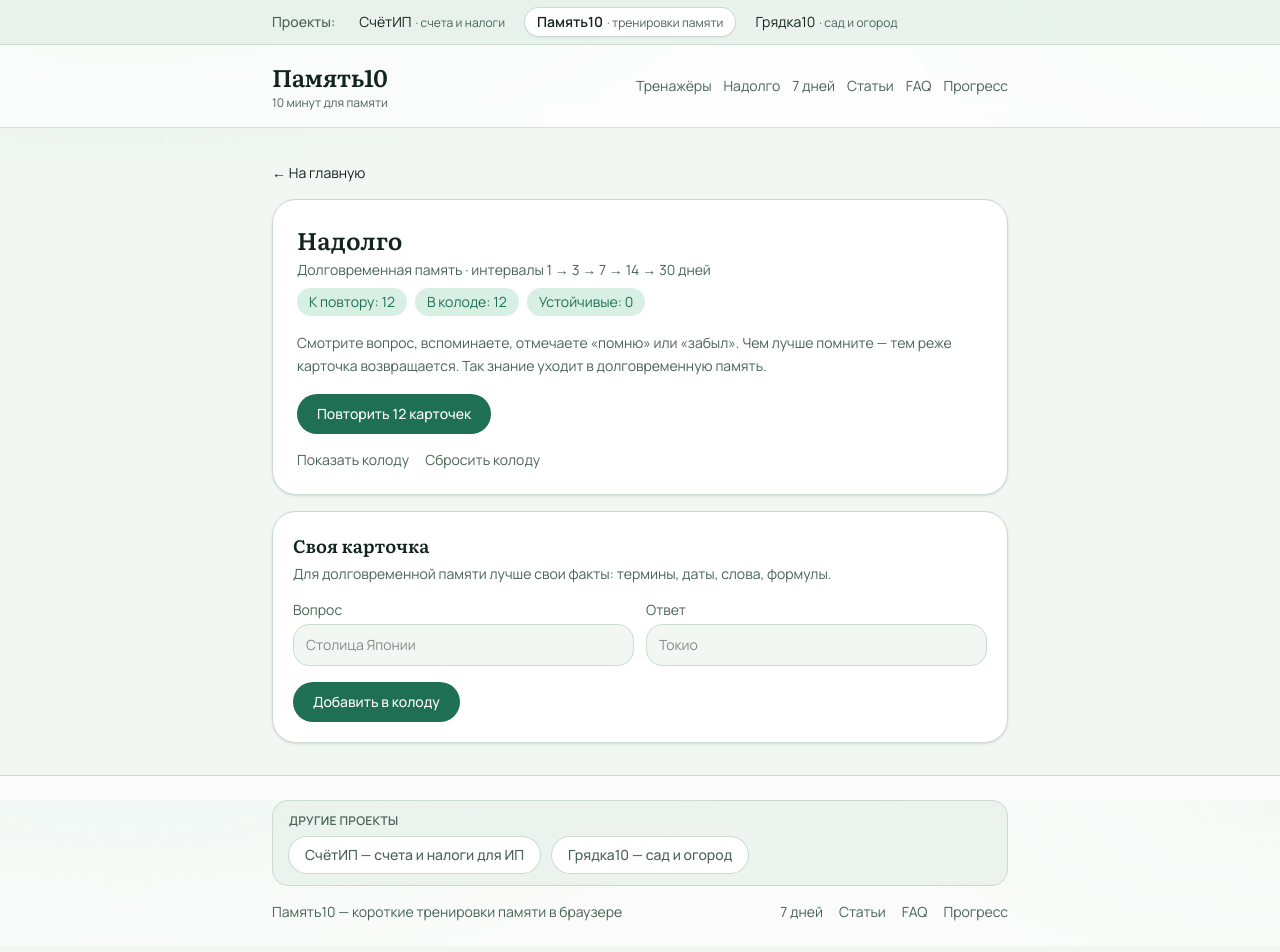
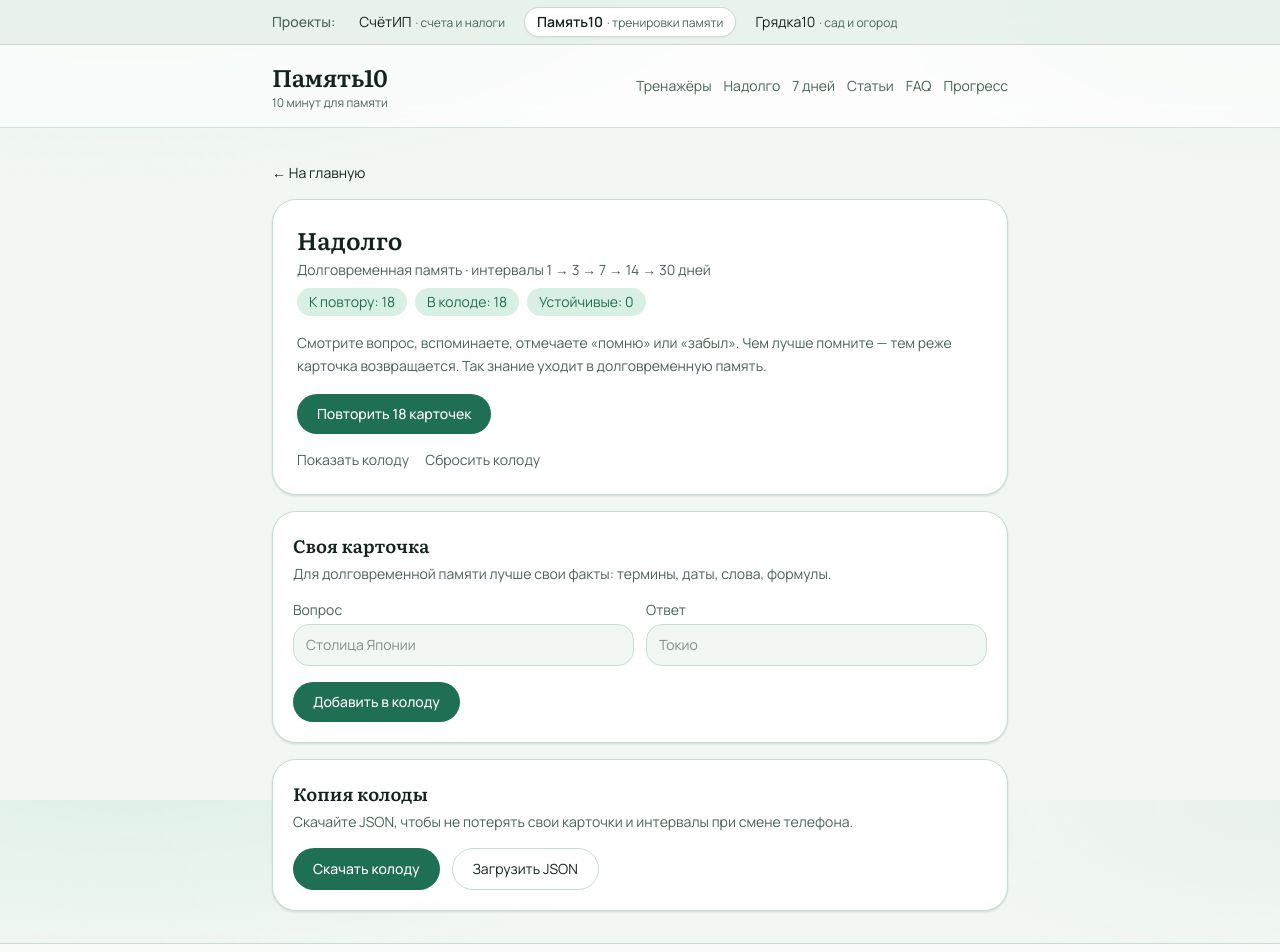
Before and after one commit to thesuperfatal/pamyat10, a Next.js app: page /trainers/longterm in a window 1280 px wide. Shown: the top 952 px of the page. Built offline with nearby package versions, Linux system fonts and the light colour scheme.

Commit message:
Add SRS deck backup and due-today banner for long-term memory.
Co-authored-by: Cursor <cursoragent@cursor.com>

```diff
--- a/app/page.tsx
+++ b/app/page.tsx
@@ -1,4 +1,5 @@
 import Link from "next/link";
+import DueTodayBanner from "@/components/DueTodayBanner";
 import StatsSummary from "@/components/StatsSummary";
 import { ARTICLES } from "@/lib/articles";
 import { TRAINERS } from "@/lib/trainers";
@@ -44,6 +45,8 @@ export default function HomePage() {
           </Link>
         </div>
       </section>
+
+      <DueTodayBanner />
 
       <section className="mb-12 rounded-3xl border border-[var(--line)] bg-white p-6 shadow-sm">
         <h2 className="font-[family-name:var(--font-display)] text-xl font-semibold">
--- /dev/null
+++ b/components/DueTodayBanner.tsx
@@ -0,0 +1,45 @@
+"use client";
+
+import Link from "next/link";
+import { useEffect, useState } from "react";
+import { deckStats, loadDeck } from "@/lib/srsStore";
+
+export default function DueTodayBanner() {
+  const [due, setDue] = useState<number | null>(null);
+  const [total, setTotal] = useState(0);
+
+  useEffect(() => {
+    const stats = deckStats(loadDeck());
+    setDue(stats.due);
+    setTotal(stats.total);
+  }, []);
+
+  if (due === null) {
+    return (
+      <div className="mb-12 rounded-3xl border border-[var(--line)] bg-white/80 px-5 py-4 text-sm text-[var(--muted)]">
+        Загрузка карточек «Надолго»…
+      </div>
+    );
+  }
+
+  return (
+    <section className="mb-12 rounded-3xl border border-[var(--line)] bg-white p-5 shadow-sm sm:p-6">
+      <p className="text-xs font-medium uppercase tracking-wide text-[var(--accent)]">
+        Долговременная память
+      </p>
+      <h2 className="mt-1 font-[family-name:var(--font-display)] text-xl font-semibold">
+        {due > 0 ? `Сегодня к повтору: ${due}` : "На сегодня повторений нет"}
+      </h2>
+      <p className="mt-2 text-sm text-[var(--muted)]">
+        В колоде {total} {total === 1 ? "карточка" : total < 5 ? "карточки" : "карточек"}. Интервалы
+        помогают удержать знание на недели вперёд.
+      </p>
+      <Link
+        href="/trainers/longterm/"
+        className="mt-4 inline-flex rounded-full bg-[var(--accent)] px-5 py-2.5 text-sm font-medium text-white hover:opacity-90"
+      >
+        {due > 0 ? "Повторить сейчас" : "Открыть «Надолго»"}
+      </Link>
+    </section>
+  );
+}
--- a/components/LongtermTrainer.tsx
+++ b/components/LongtermTrainer.tsx
@@ -13,6 +13,7 @@ import {
   reviewCard,
   saveDeck,
 } from "@/lib/srsStore";
+import { applySrsBackup, downloadSrsBackup, parseSrsBackup } from "@/lib/srsBackup";
 
 type Phase = "ready" | "front" | "back" | "done";
 
@@ -27,6 +28,8 @@ export default function LongtermTrainer() {
   const [front, setFront] = useState("");
   const [back, setBack] = useState("");
   const [showList, setShowList] = useState(false);
+  const [backupMsg, setBackupMsg] = useState<string | null>(null);
+  const [backupErr, setBackupErr] = useState<string | null>(null);
 
   useEffect(() => {
     setDeck(loadDeck());
@@ -297,6 +300,63 @@ export default function LongtermTrainer() {
               </ul>
             </div>
           )}
+
+          <div className="rounded-3xl border border-[var(--line)] bg-white p-5 shadow-sm">
+            <h2 className="font-[family-name:var(--font-display)] text-lg font-semibold">
+              Копия колоды
+            </h2>
+            <p className="mt-1 text-sm text-[var(--muted)]">
+              Скачайте JSON, чтобы не потерять свои карточки и интервалы при смене телефона.
+            </p>
+            <div className="mt-4 flex flex-wrap gap-3">
+              <button
+                type="button"
+                onClick={() => {
+                  setBackupErr(null);
+                  downloadSrsBackup();
+                  setBackupMsg("Файл колоды сохранён.");
+                }}
+                className="rounded-full bg-[var(--accent)] px-5 py-2.5 text-sm font-medium text-white hover:opacity-90"
+              >
+                Скачать колоду
+              </button>
+              <label className="cursor-pointer rounded-full border border-[var(--line)] px-5 py-2.5 text-sm hover:border-[var(--accent)]">
+                Загрузить JSON
+                <input
+                  type="file"
+                  accept="application/json,.json"
+                  className="hidden"
+                  onChange={async (e) => {
+                    const file = e.target.files?.[0];
+                    e.target.value = "";
+                    if (!file) return;
+                    setBackupMsg(null);
+                    setBackupErr(null);
+                    try {
+                      const data = parseSrsBackup(await file.text());
+                      if (
+                        !window.confirm(
+                          `Импортировать колоду (${data.deck.length} карточек)? Текущая будет заменена.`,
+                        )
+                      ) {
+                        return;
+                      }
+                      setDeck(applySrsBackup(data));
+                      setBackupMsg(`Импортировано карточек: ${data.deck.length}`);
+                    } catch (err) {
+                      setBackupErr(err instanceof Error ? err.message : "Ошибка файла");
+                    }
+                  }}
+                />
+              </label>
+            </div>
+            {backupMsg ? (
+              <p className="mt-3 text-sm text-[var(--accent)]">{backupMsg}</p>
+            ) : null}
+            {backupErr ? (
+              <p className="mt-3 text-sm text-rose-700">{backupErr}</p>
+            ) : null}
+          </div>
         </>
       )}
     </div>
--- a/components/SiteFooter.tsx
+++ b/components/SiteFooter.tsx
@@ -30,6 +30,9 @@ export default function SiteFooter() {
             <Link href="/program/" className="hover:text-[var(--accent)]">
               7 дней
             </Link>
+            <Link href="/trainers/longterm/" className="hover:text-[var(--accent)]">
+              Надолго
+            </Link>
             <Link href="/articles/" className="hover:text-[var(--accent)]">
               Статьи
             </Link>
--- a/lib/faq.ts
+++ b/lib/faq.ts
@@ -10,15 +10,19 @@ export const FAQ_ITEMS: FaqItem[] = [
   },
   {
     q: "Куда деваются мои результаты?",
-    a: "Только в localStorage вашего браузера. На сервер ничего не уходит. Если очистите данные сайта или смените телефон — прогресс сбросится.",
+    a: "Только в localStorage вашего браузера. На сервер ничего не уходит. Колоду «Надолго» можно скачать JSON-файлом на странице тренажёра — так проще перенести на другой телефон.",
+  },
+  {
+    q: "Что такое тренажёр «Надолго»?",
+    a: "Это карточки для долговременной памяти с интервалами 1–30 дней. Помните — пауза растёт; забыли — карточка вернётся раньше. Можно добавлять свои вопросы.",
   },
   {
     q: "Сколько заниматься?",
-    a: "Ориентир — около 10 минут. Три–пять попыток одного тренажёра или один день из программы «7 дней».",
+    a: "Ориентир — около 10 минут. Три–пять попыток одного тренажёра, день из «7 дней» или пачка карточек «Надолго».",
   },
   {
     q: "С какого тренажёра начать?",
-    a: "С «Цифр» или с программы «7 дней». Если больше нравится зрительная память — начните с «Пар».",
+    a: "С «Цифр» или «7 дней». Для знаний «на недели вперёд» — «Надолго». Для зрительной памяти — «Пары».",
   },
   {
     q: "Это лечение или медицинский сервис?",
--- a/lib/srs.ts
+++ b/lib/srs.ts
@@ -22,6 +22,12 @@ export const SEED_CARDS: Omit<SrsCard, "intervalDays" | "nextReview" | "reps">[]
   { id: "c10", front: "Сколько хромосом у человека?", back: "46" },
   { id: "c11", front: "Самая высокая гора мира", back: "Эверест (Джомолунгма)" },
   { id: "c12", front: "Столица Канады", back: "Оттава" },
+  { id: "c13", front: "Скорость света (примерно), км/с", back: "300 000" },
+  { id: "c14", front: "Кто написал «Войну и мир»?", back: "Толстой" },
+  { id: "c15", front: "Столица Бразилии", back: "Бразилиа" },
+  { id: "c16", front: "Химический символ натрия", back: "Na" },
+  { id: "c17", front: "Сколько градусов в полном круге?", back: "360" },
+  { id: "c18", front: "Первый космонавт", back: "Гагарин" },
 ];
 
 /** Интервалы после «помню»: 1 → 3 → 7 → 14 → 30 дней */
--- /dev/null
+++ b/lib/srsBackup.ts
@@ -0,0 +1,47 @@
+import type { SrsCard } from "./srs";
+import { loadDeck, saveDeck } from "./srsStore";
+
+const BACKUP_VERSION = 1;
+
+export interface SrsBackup {
+  version: number;
+  exportedAt: string;
+  deck: SrsCard[];
+}
+
+export function buildSrsBackup(): SrsBackup {
+  return {
+    version: BACKUP_VERSION,
+    exportedAt: new Date().toISOString(),
+    deck: loadDeck(),
+  };
+}
+
+export function downloadSrsBackup(): void {
+  const data = buildSrsBackup();
+  const blob = new Blob([JSON.stringify(data, null, 2)], { type: "application/json" });
+  const url = URL.createObjectURL(blob);
+  const a = document.createElement("a");
+  a.href = url;
+  a.download = `pamyat10-srs-${new Date().toISOString().slice(0, 10)}.json`;
+  a.click();
+  URL.revokeObjectURL(url);
+}
+
+export function parseSrsBackup(raw: string): SrsBackup {
+  const data = JSON.parse(raw) as SrsBackup;
+  if (!data || !Array.isArray(data.deck) || data.deck.length === 0) {
+    throw new Error("В файле нет колоды карточек");
+  }
+  for (const c of data.deck) {
+    if (!c.id || !c.front || !c.back) {
+      throw new Error("Неверный формат карточки");
+    }
+  }
+  return data;
+}
+
+export function applySrsBackup(data: SrsBackup): SrsCard[] {
+  saveDeck(data.deck);
+  return data.deck;
+}
```
